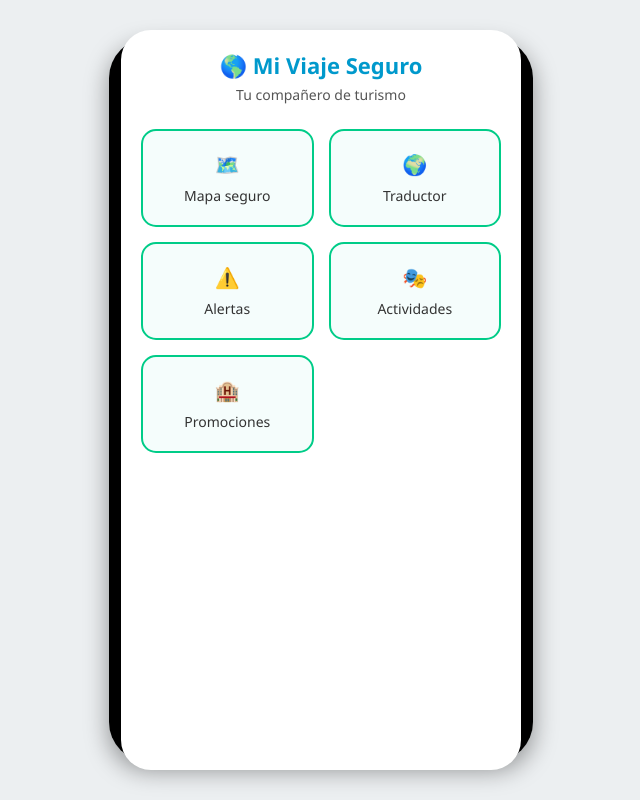
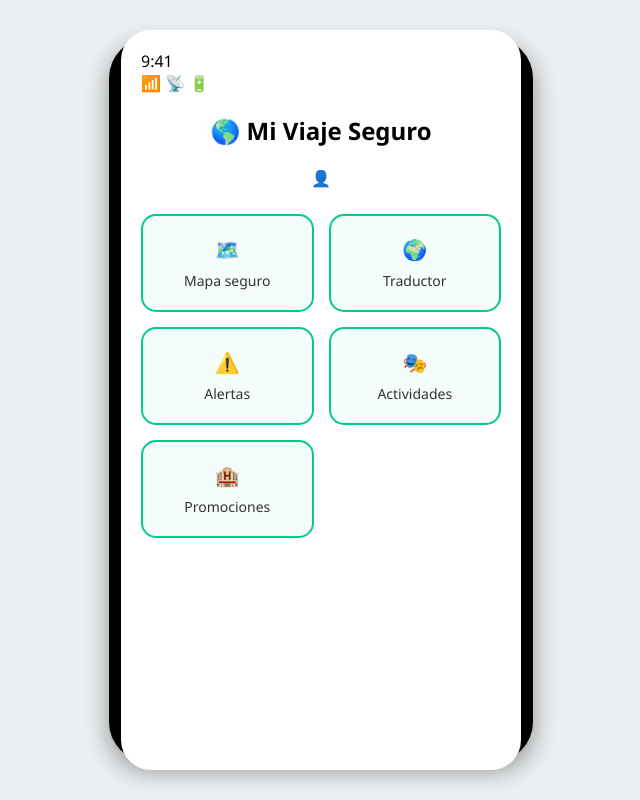
Before and after one commit to vane2810/turismo, a plain HTML site: page index.html in a window 1280 px wide. Shown: the whole page, without its empty margins (319-959 px from the left). Drawn offline with Linux system fonts and the light colour scheme.

Commit message:
Update index.html

```diff
--- a/index.html
+++ b/index.html
@@ -9,13 +9,24 @@
 <body>
   <div class="phone-frame">
     <div class="phone-screen">
-      <!-- Encabezado -->
+
+      <!-- Barra de estado -->
+      <div class="status-bar">
+        <span>9:41</span>
+        <div class="status-icons">
+          <span>📶</span>
+          <span>📡</span>
+          <span>🔋</span>
+        </div>
+      </div>
+
+      <!-- Encabezado con usuario -->
       <header>
-        <h1>🌎 Mi Viaje Seguro</h1>
-        <p>Tu compañero de turismo</p>
+        <h2>🌎 Mi Viaje Seguro</h2>
+        <div class="user-icon">👤</div>
       </header>
 
-      <!-- Menú principal -->
+      <!-- Opciones -->
       <main class="menu">
         <div class="opcion">🗺️ <span>Mapa seguro</span></div>
         <div class="opcion">🌍 <span>Traductor</span></div>
@@ -23,6 +34,7 @@
         <div class="opcion">🎭 <span>Actividades</span></div>
         <div class="opcion">🏨 <span>Promociones</span></div>
       </main>
+
     </div>
   </div>
 </body>
```
